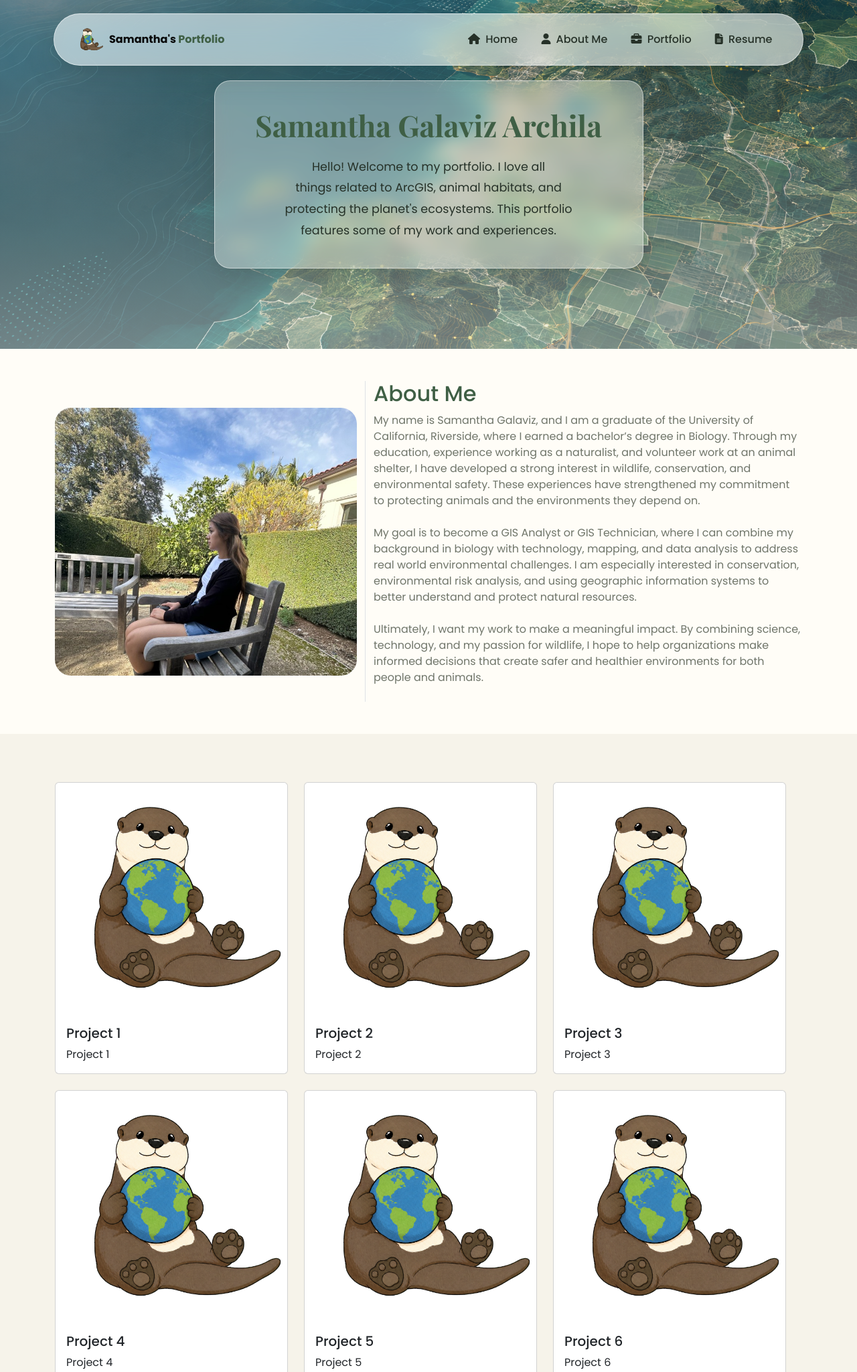
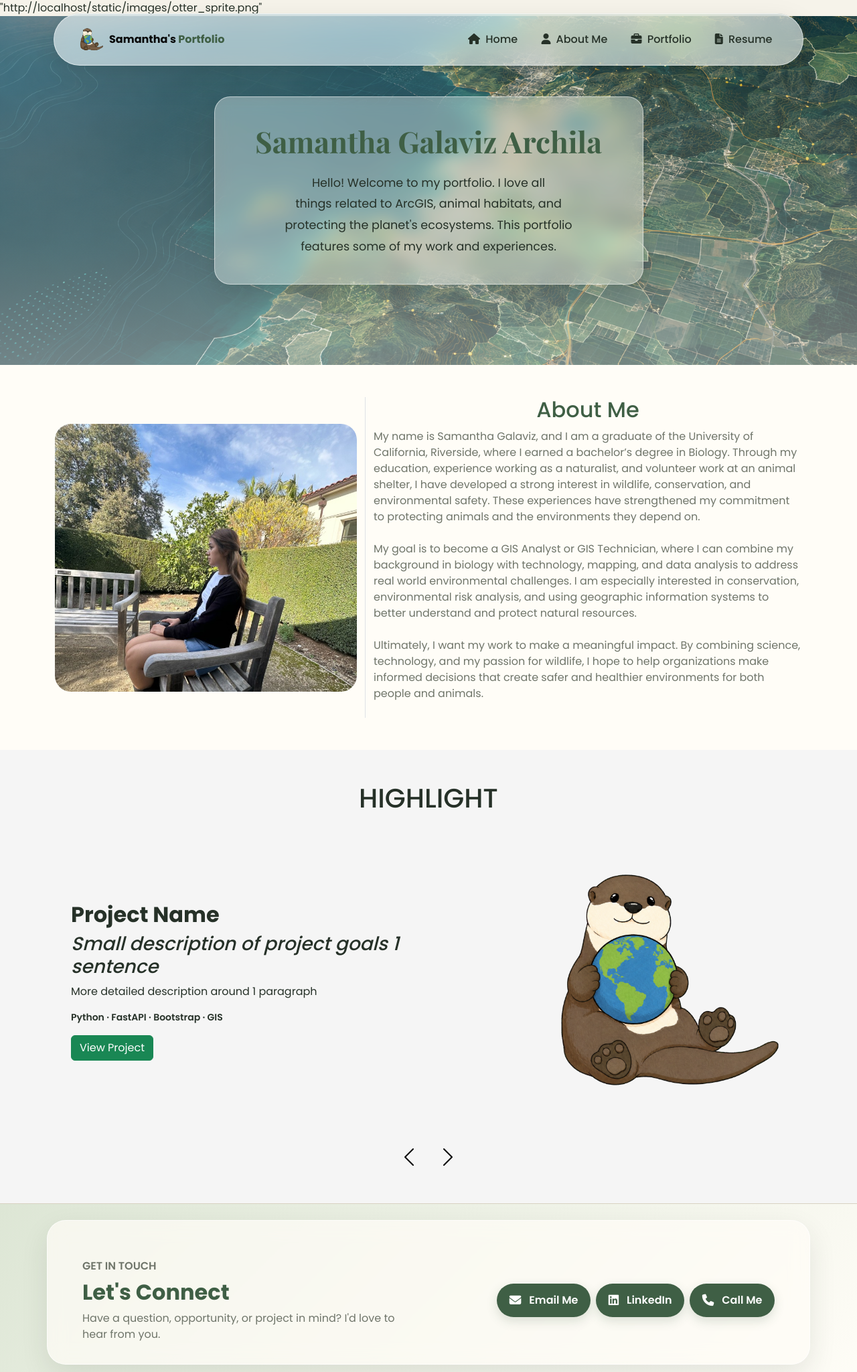
Before and after one commit to mtafoya-web/arcGis_portfolio, a FastAPI app: page / in a window 1280 px wide. Shown: the top 2049 px of the page at 67% size. Run offline with FastAPI, Linux system fonts and the light colour scheme.

Commit message:
Add slideshow feature and highlight section to portfolio

```diff
--- a/static/css/styles.css
+++ b/static/css/styles.css
@@ -262,6 +262,41 @@ HERO TYPOGRAPHY
     text-wrap: balance;
 }
 
+/*========================================
+Slideshow
+========================================*/
+.slideshow-container {
+    /* max-width: 1000px; */
+    position: relative;
+    margin: auto;
+    width: 100%;
+}
+
+.highlight-section{
+    background-color: whitesmoke !important;
+}
+
+.carousel-control-prev,
+.carousel-control-next {
+    width: 42px !important;
+    height: 42px !important;
+    border-radius: 50%;
+    opacity: 1;
+}
+
+.carousel-control-prev:hover,
+.carousel-control-next:hover {
+    background-color: #2f4636;
+}
+
+.carousel-item .row {
+    transition: transform 0.25s ease, box-shadow 0.25s ease;
+}
+
+.carousel-item .row:hover {
+    transform: translateY(-8px);
+    box-shadow: 0 14px 30px rgba(0, 0, 0, 0.1);
+}
 /* ========================================
 FOOTER
 ======================================== */
--- a/templates/base.html
+++ b/templates/base.html
@@ -15,9 +15,9 @@
     <link
         rel="icon"
         type="image/png"
-        href="{{ url_for('static', path='images/otter_sprite.png') }}"
+        href=
     >
-
+"{{ url_for('static', path='images/otter_sprite.png') }}"
     <!-- Bootstrap 5.3.3 -->
     <link href="https://cdn.jsdelivr.net/npm/bootstrap@5.3.3/dist/css/bootstrap.min.css" rel="stylesheet"
         integrity="sha384-QWTKZyjpPEjISv5WaRU9OFeRpok6YctnYmDr5pNlyT2bRjXh0JMhjY6hW+ALEwIH" crossorigin="anonymous">
--- a/templates/index.html
+++ b/templates/index.html
@@ -35,10 +35,10 @@ Samantha Galaviz Portfolio
                 </div>
             </div>
 
-            <div class="col-12 col-lg-7 border-start">
+            <div class="col-12 col-lg-7 border-start text-center">
                 <h2>About Me</h2>
                 {% for paragraph in user.about %}
-                <p class="about-text mb-4">
+                <p class="about-text text-start mb-4">
                     {{ paragraph }}
                 </p>
                 {% endfor %}
@@ -48,25 +48,116 @@ Samantha Galaviz Portfolio
     </div>
 </section>
 
-<section class="projects-section py-5">
+<section class="highlight-section py-5">
     <div class="container">
-        <div class="row align-items-center g-4">
-            <div class="row g-4">
-                {% for image in images %}
-                <div class="col-12 col-md-6 col-lg-4">
-                    <div class="card h-100 project-card">
-                        <img src="{{ image.url }}" class="card-img-top" alt="{{ image.desc }}">
-                        <div class="card-body">
-                            <h5 class="card-title">
-                                {{ image.name }}
-                            </h5>
-                            <p class="card-text">
-                                {{ image.desc }}
-                            </p>
+        <h1 class="text-center mb-4">HIGHLIGHT</h1>
+        <div id="carouselExampleControlsNoTouching" class="carousel slide carousel-dark" data-bs-touch="false">
+            <div class="carousel-inner">
+                <!-- Project 1 -->
+                <div class="carousel-item active">
+                    <div class="row align-items-center">
+                        <!-- Left: Project Description -->
+                        <div class="col-12 col-lg-7">
+                            <div class="project-description p-4">
+                                <h2 class="fw-bold mb-2">Project Name</h2>
+                                <h3><i>
+                                        Small description of project goals 1 sentence
+                                    </i></h3>
+                                <p>More detailed description around 1 paragraph</p>
+                                <p class="small fw-semibold">
+                                    Python · FastAPI · Bootstrap · GIS
+                                </p>
+                                <a href="/portfolio" class="btn btn-success">
+                                    View Project
+                                </a>
+                            </div>
+                        </div>
+
+                        <!--right: Project Image-->
+                        <div class="col-12 col-lg-5">
+                            <div class="project-image-wrapper p-4">
+                                <img src="{{ url_for('static', path='images/otter_sprite.png') }}"
+                                    class="img-fluid w-100" alt="image description">
+                            </div>
                         </div>
                     </div>
                 </div>
-                {% endfor %}
+
+                <!-- Project 2 -->
+                <div class="carousel-item">
+                    <div class="row align-items-center">
+                        <!-- Left: Project Description -->
+                        <div class="col-12 col-lg-7">
+                            <div class="project-description p-4">
+                                <h2 class="fw-bold mb-2">Project Name</h2>
+                                <h3><i>
+                                        Small description of project goals 1 sentence
+                                    </i></h3>
+                                <p>More detailed description around 1 paragraph</p>
+                                <p class="small fw-semibold">
+                                    Python · FastAPI · Bootstrap · GIS
+                                </p>
+                                <a href="/portfolio" class="btn btn-success">
+                                    View Project
+                                </a>
+                            </div>
+                        </div>
+
+                        <!--right: Project Image-->
+                        <div class="col-12 col-lg-5">
+                            <div class="project-image-wrapper p-4">
+                                <img src="{{ url_for('static', path='images/otter_sprite.png') }}"
+                                    class="img-fluid w-100" alt="image description">
+                            </div>
+                        </div>
+                    </div>
+                </div>
+
+                                <!-- Project 3 -->
+                <div class="carousel-item">
+                    <div class="row align-items-center">
+                        <!-- Left: Project Description -->
+                        <div class="col-12 col-lg-7">
+                            <div class="project-description p-4">
+                                <h2 class="fw-bold mb-2">Project Name</h2>
+                                <h3><i>
+                                        Small description of project goals 1 sentence
+                                    </i></h3>
+                                <p>More detailed description around 1 paragraph</p>
+                                <p class="small fw-semibold">
+                                    Python · FastAPI · Bootstrap · GIS
+                                </p>
+                                <a href="/portfolio" class="btn btn-success">
+                                    View Project
+                                </a>
+                            </div>
+                        </div>
+
+                        <!--right: Project Image-->
+                        <div class="col-12 col-lg-5">
+                            <div class="project-image-wrapper p-4">
+                                <img src="{{ url_for('static', path='images/otter_sprite.png') }}"
+                                    class="img-fluid w-100" alt="image description">
+                            </div>
+                        </div>
+                    </div>
+                </div>
+
             </div>
+            <!-- Arrows underneath -->
+            <div class="d-flex justify-content-center gap-3 mt-3">
+                <button class="carousel-control-prev position-static w-auto" type="button"
+                    data-bs-target="#carouselExampleControlsNoTouching" data-bs-slide="prev">
+                    <span class="carousel-control-prev-icon" aria-hidden="true"></span>
+                    <span class="visually-hidden ">Previous</span>
+                </button>
+
+                <button class="carousel-control-next position-static w-auto" type="button"
+                    data-bs-target="#carouselExampleControlsNoTouching" data-bs-slide="next">
+                    <span class="carousel-control-next-icon" aria-hidden="true"></span>
+                    <span class="visually-hidden">Next</span>
+                </button>
+            </div>
+        </div>
 </section>
 {% endblock %}
```
